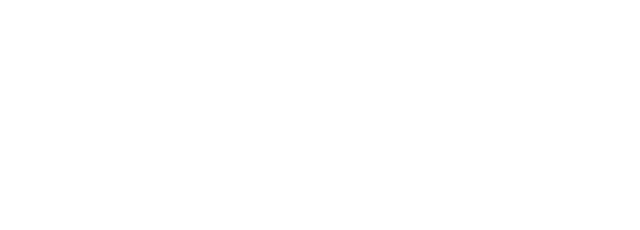
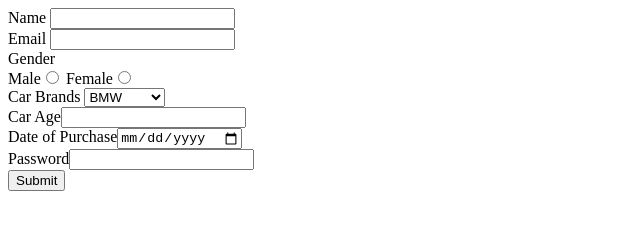
Before and after one commit to acciojob/car-insurance-form-amol64546, a website: page main.html in a window 1280 px wide. Shown: the whole page, without its empty margins (0-640 px from the left). Drawn offline with Linux system fonts and the light colour scheme.

Commit message:
created a submission

```diff
--- a/main.html
+++ b/main.html
@@ -1,16 +1,33 @@
 <!DOCTYPE html>
+<html lang="en">
+<head>
+  <meta charset="UTF-8">
+  <meta http-equiv="X-UA-Compatible" content="IE=edge">
+  <meta name="viewport" content="width=device-width, initial-scale=1.0">
+  <title>Document</title>
+</head>
+<body>
 
-<html>
+<form action="" method="POST">
+<label for="name">Name</label> <input type="text" id="name" ><br>
+<label for="email">Email</label> <input type="text" id="email" required><br>
+<label for="gender">Gender</label><br>
+<label for="male">Male</label><input type="radio" name="gender" required>
+<label for="female">Female</label><input type="radio" name="gender" required><br>
+<label for="cars">Car Brands
+<select id="cars" name="cars">
+  <option value="bmw">BMW</option>
+  <option value="audi">Audi</option>
+  <option value="mercedez">Mercedez</option>
+</select><br>
 
-<head>
-	<link rel="stylesheet" href="styles.css">
-</head>
+ <label for="carage">Car Age</label><input type="text" id="carage" required><br>
+ <label for="dop">Date of Purchase</label><input type="date" id="dop" required><br>
 
-<body>
-	<!-- the entire body must be written by student -->
-    <script type="text/javascript" src="./script.js">
-</script>
+ <label for="password">Password</label><input type="password" required><br>
+
+ <button type="submit">Submit</button>
+</form>
 
 </body>
-
 </html>
```
